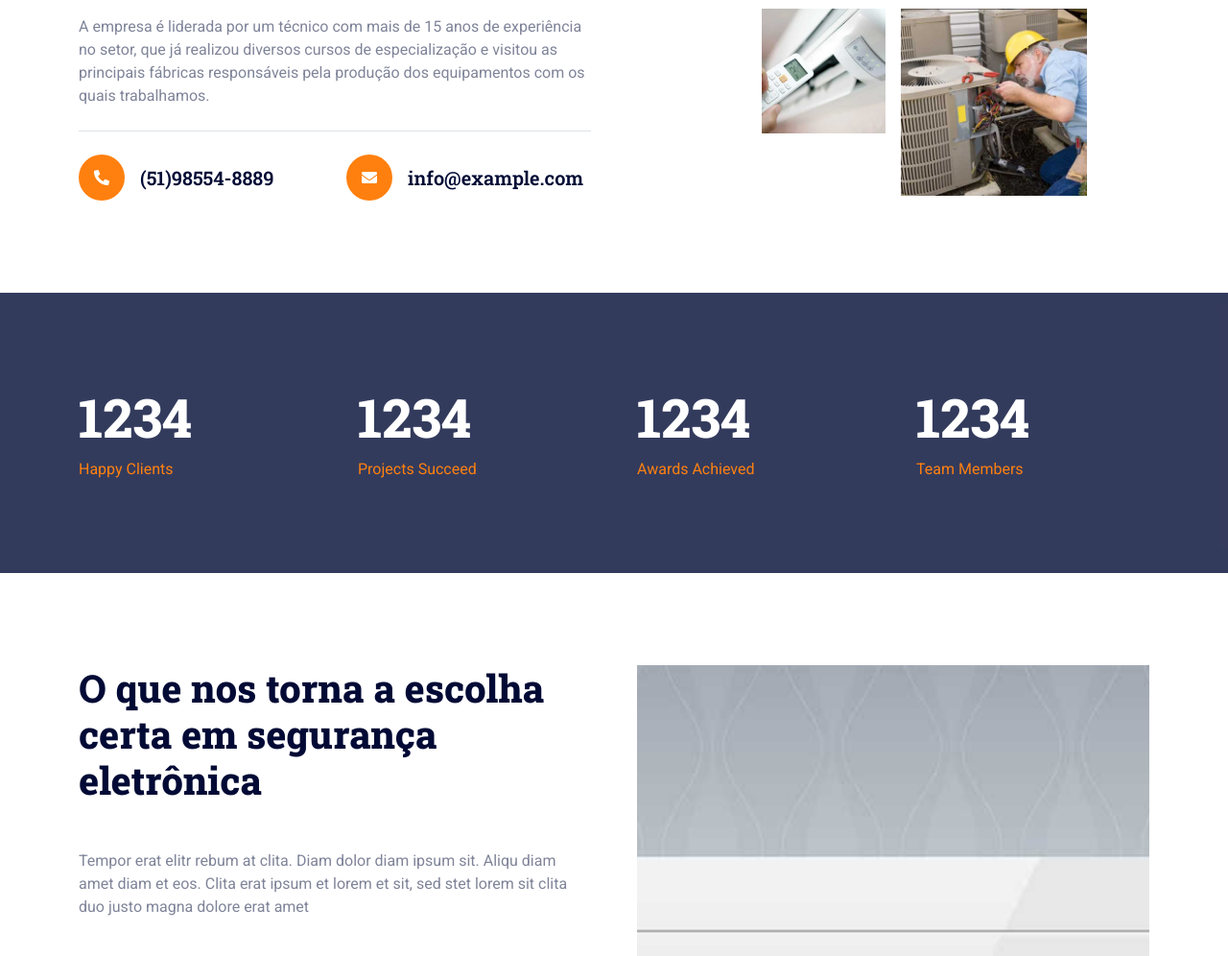
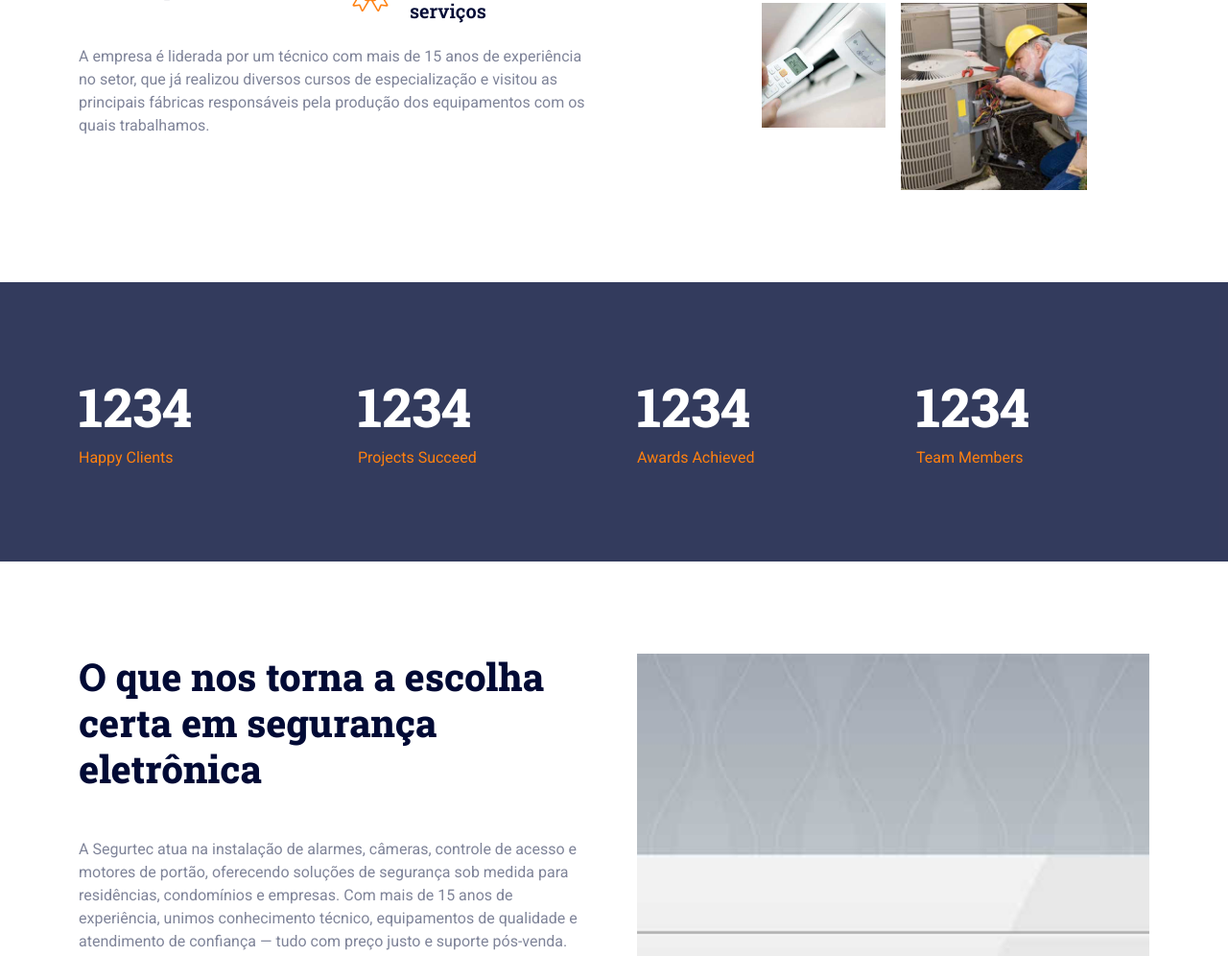
Before and after one commit to RegisGroff/segurtec-site, a plain HTML site: page index.html in a window 1280 px wide. Shown: the part 1207-2203 px from the top of the page at 96% size. Drawn offline with nearby package versions, Linux system fonts and the light colour scheme.

Commit message:
apos retirada

```diff
--- a/index.html
+++ b/index.html
@@ -161,26 +161,6 @@
                             </div>
                         </div>
                         <p class="mb-4">A empresa é liderada por um técnico com mais de 15 anos de experiência no setor, que já realizou diversos cursos de especialização e visitou as principais fábricas responsáveis pela produção dos equipamentos com os quais trabalhamos.</p>
-                        <div class="border-top mt-4 pt-4">
-                            <div class="row">
-                                <div class="col-sm-6">
-                                    <div class="d-flex align-items-center">
-                                        <div class="btn-lg-square bg-primary rounded-circle me-3">
-                                            <i class="fa fa-phone-alt text-white"></i>
-                                        </div>
-                                        <h5 class="mb-0">(51)98554-8889</h5>
-                                    </div>
-                                </div>
-                                <div class="col-sm-6">
-                                    <div class="d-flex align-items-center">
-                                        <div class="btn-lg-square bg-primary rounded-circle me-3">
-                                            <i class="fa fa-envelope text-white"></i>
-                                        </div>
-                                        <h5 class="mb-0">info@example.com</h5>
-                                    </div>
-                                </div>
-                            </div>
-                        </div>
                     </div>
                 </div>
                 <div class="col-lg-6">
@@ -237,7 +217,8 @@
             <div class="row g-5">
                 <div class="col-lg-6 wow fadeInUp" data-wow-delay="0.1s">
                     <h1 class="display-6 mb-5">O que nos torna a escolha certa em segurança eletrônica</h1>
-                    <p class="mb-5">Tempor erat elitr rebum at clita. Diam dolor diam ipsum sit. Aliqu diam amet diam et eos. Clita erat ipsum et lorem et sit, sed stet lorem sit clita duo justo magna dolore erat amet</p>
+                    <p class="mb-5">A Segurtec atua na instalação de alarmes, câmeras, controle de acesso e motores de portão, oferecendo soluções de segurança sob medida para residências, condomínios e empresas.
+Com mais de 15 anos de experiência, unimos conhecimento técnico, equipamentos de qualidade e atendimento de confiança — tudo com preço justo e suporte pós-venda.</p>
                     <div class="d-flex mb-5">
                         <div class="flex-shrink-0 btn-square bg-primary rounded-circle" style="width: 90px; height: 90px;">
                             <img class="img-fluid" src="img/icon/icon-08-light.png" alt="">
@@ -397,7 +378,7 @@ Nos destacamos pelo atendimento personalizado, preço justo e suporte pós-venda
                     <a class="btn btn-link" href="">Alguns Serviços Efetuados</a>
                 </div>
                 <div class="col-lg-3 col-md-6">
-                    <h5 class="text-light mb-4">Follow Us</h5>
+                    <h5 class="text-light mb-4">Nossas Redes</h5>
                     <div class="d-flex">
                         <a class="btn btn-square rounded-circle me-1" href=""><i class="fab fa-twitter"></i></a>
                         <a class="btn btn-square rounded-circle me-1" href=""><i class="fab fa-facebook-f"></i></a>
```
